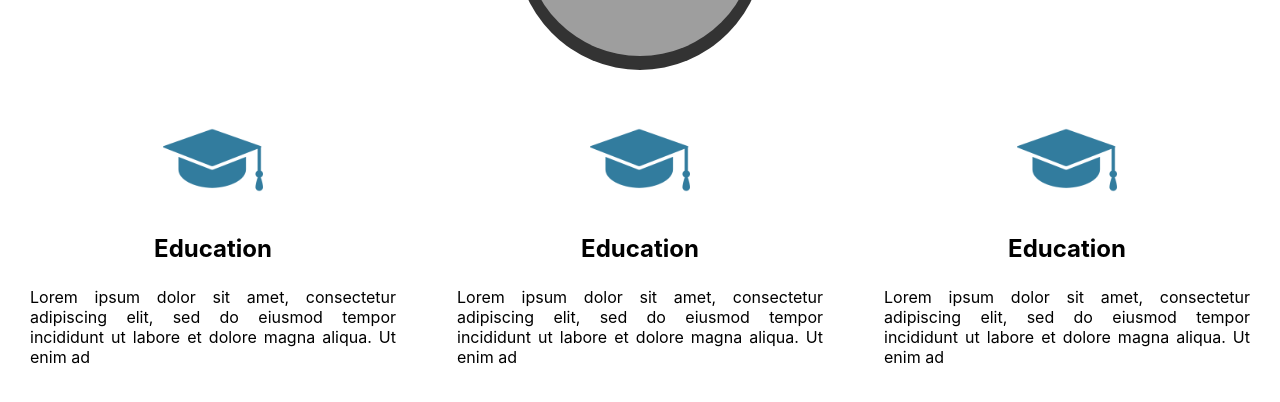
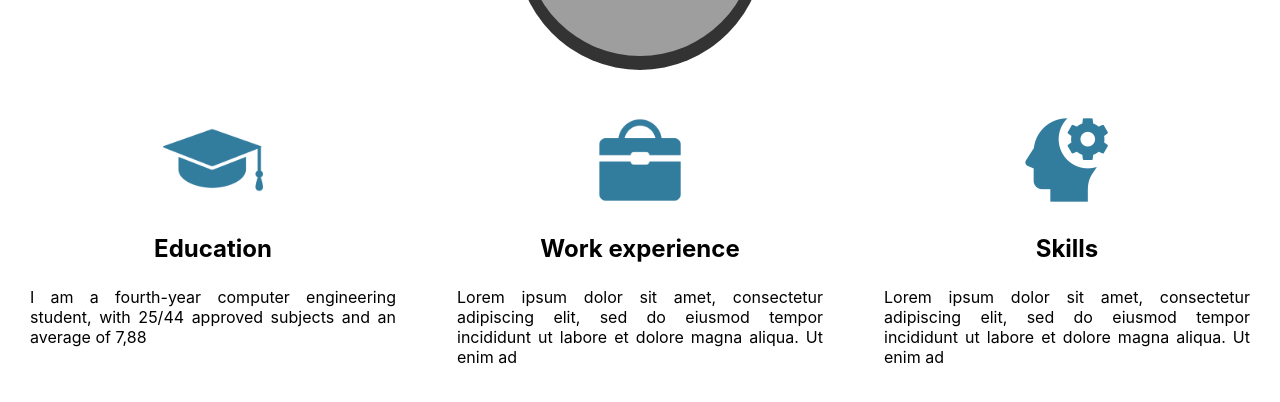
Before and after one commit to melisa-abuin/my-resume-online, a Next.js app: page / in a window 1280 px wide. Shown: the part 464-866 px from the top of the page. Before the commit the page ends 831 px from the top, so only its background shows below. Built offline with nearby package versions, Linux system fonts and the light colour scheme; grey boxes are pictures that could not be loaded.

Commit message:
add modal design

```diff
--- a/components/index.js
+++ b/components/index.js
@@ -1,4 +1,5 @@
 export { default as MainBanner } from './main-banner'
+export { default as Modal } from './modal'
 export { default as Navbar } from './navbar'
 export { default as Summary } from './summary'
 export { default as Thumbnail } from './thumbnail'
--- /dev/null
+++ b/components/modal/index.js
@@ -0,0 +1,20 @@
+import { Button, Container, Content, Header, Icon, PageContainer, Title } from './styles'
+
+export default function Modal() {
+  return (
+    <PageContainer>
+      <Container>
+        <Header>
+          <Title>About Me</Title>
+          <Icon src="/cross-icon.png" />
+        </Header>
+        <Content>
+          Lorem ipsum dolor sit amet, consectetur adipiscing elit, sed do eiusmod tempor incididunt ut labore et dolore magna aliqua. Ut enim ad minim veniam, quis nostrud exercitation ullamco laboris nisi ut aliquip ex ea commodo consequat. Duis aute irure dolor in reprehenderit in voluptate velit esse cillum dolore eu fugiat nulla pariatur. Excepteur sint occaecat cupidatat non proident, sunt in culpa qui officia deserunt mollit anim id est laborum
+        </Content>
+        <Button>
+          Close
+        </Button>
+      </Container>
+    </PageContainer>
+  )
+}
--- /dev/null
+++ b/components/modal/styles.js
@@ -0,0 +1,60 @@
+import styled from 'styled-components'
+
+export const PageContainer = styled.div`
+  z-index: 2;
+  position: absolute;
+  background: rgba(70, 70, 70, 0.4);
+  display: flex;
+  align-items: center;
+  justify-content: center;
+  top: 0;
+  right: 0;
+  left: 0;
+  bottom: 0;
+`
+export const Container = styled.div`
+  background-color: ${({ theme }) => theme.colors.white};
+  height: 400px;
+  padding: 50px;
+  width: 600px;
+  border-radius: 20px;
+  display: flex;
+  flex-direction: column;
+  align-items: center;
+`
+export const Header = styled.div`
+  display: flex;
+  justify-content: space-between;
+  align-items: center;
+  width: 100%;
+  height: 50px;
+  padding-bottom: 10px;
+  border-bottom: 1.5px solid ${({ theme }) => theme.colors.astral};
+`
+export const Icon = styled.img`
+  height: 30px;
+  cursor: pointer;
+  width: 30px;
+`
+export const Title = styled.label`
+  font-size: ${({ theme }) => theme.fonts.small8};
+  font-weight: bold;
+`
+export const Content = styled.p`
+  height: 100%;
+`
+export const Button = styled.button`
+  background-color: ${({ theme }) => theme.colors.azure};
+  color: ${({ theme }) => theme.colors.white};
+  border: none;
+  border-radius: 3px;
+  padding: 10px 20px;
+  cursor: pointer;
+  transition: all 0.2s;
+
+  &:hover{
+    color: ${({ theme }) => theme.colors.azure};
+    border: 1px solid ${({ theme }) => theme.colors.azure};
+    background-color: inherit;
+  }
+`
--- a/components/summary/index.js
+++ b/components/summary/index.js
@@ -1,5 +1,4 @@
 import { Body, Card, Container, Icon, Title, Wrapper } from './styles'
-//import { EducationIcon } from '../../public/education-icon.png'
 
 export default function Summary() {
   return (
@@ -8,16 +7,16 @@ export default function Summary() {
         <Card>
           <Icon src="/education-icon.png" />
           <Title>Education</Title>
+          <Body> I am a fourth-year computer engineering student, with 25/44 approved subjects and an average of 7,88 </Body>
+        </Card>
+        <Card>
+          <Icon src="/work-experience-icon.png" />
+          <Title>Work experience</Title>
           <Body>Lorem ipsum dolor sit amet, consectetur adipiscing elit, sed do eiusmod tempor incididunt ut labore et dolore magna aliqua. Ut enim ad</Body>
         </Card>
         <Card>
-          <Icon src="/education-icon.png" />
-          <Title>Education</Title>
-          <Body>Lorem ipsum dolor sit amet, consectetur adipiscing elit, sed do eiusmod tempor incididunt ut labore et dolore magna aliqua. Ut enim ad</Body>
-        </Card>
-        <Card>
-          <Icon src="/education-icon.png" />
-          <Title>Education</Title>
+          <Icon src="/skills-icon.png" />
+          <Title>Skills</Title>
           <Body>Lorem ipsum dolor sit amet, consectetur adipiscing elit, sed do eiusmod tempor incididunt ut labore et dolore magna aliqua. Ut enim ad</Body>
         </Card>
       </Wrapper>
--- a/components/summary/styles.js
+++ b/components/summary/styles.js
@@ -28,7 +28,7 @@ export const Wrapper = styled.div`
   max-width: 1300px;
   width: 100%;
   display: flex;
-  margin: 0 30px;
+  margin: 40px 30px;
   justify-content: space-between;
 
   ${MediaQueries.mobile`
@@ -41,5 +41,4 @@ export const Container = styled.div`
   justify-content: center;
   width: 100%;
   display: flex;
-  margin-top: 40px;
 `
--- a/theme/index.js
+++ b/theme/index.js
@@ -2,6 +2,8 @@ const theme = {
   colors: {
     astral: '#327DA0',
     aquamarine: '#A1DAD7',
+    azure: '#0080FF',
+    cobalt: '#003DB3',
     gray: '#333333',
     white: '#FFFFFF'
   },
```
